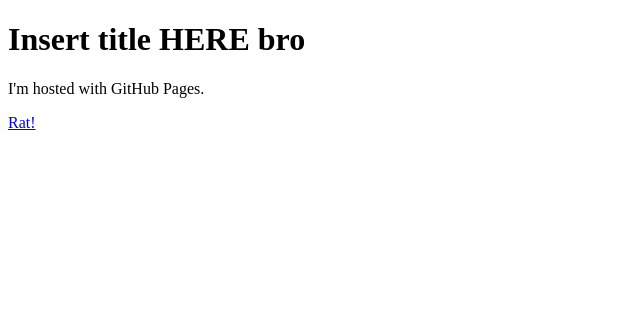
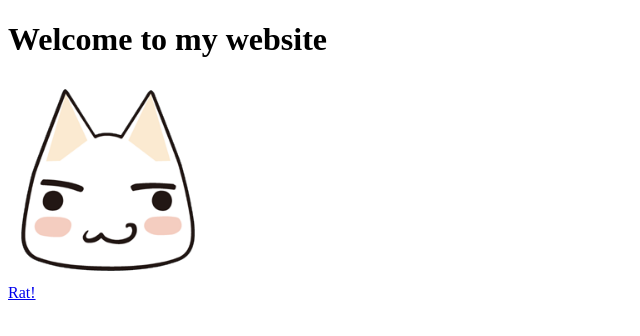
Before and after one commit to alfonsoesquivel/alfonsoesquivel, a plain HTML site: page index.html in a window 1280 px wide. Shown: the whole page, without its empty margins (0-640 px from the left). Drawn offline with Linux system fonts and the light colour scheme.

Commit message:
updated index

```diff
--- a/index.html
+++ b/index.html
@@ -2,8 +2,10 @@
 <html>
 <body>
 
-<h1>Insert title HERE bro</h1>
-<p>I'm hosted with GitHub Pages.</p>
+<h1>Welcome to my website</h1>
+<img src="img/cat.png" width="200" height="200">
+
+<br>
 <a href="https://en.wikipedia.org/wiki/Rat">Rat!</a>
 
 </body>
```
Also changed, not shown: img/cat.png (added).
